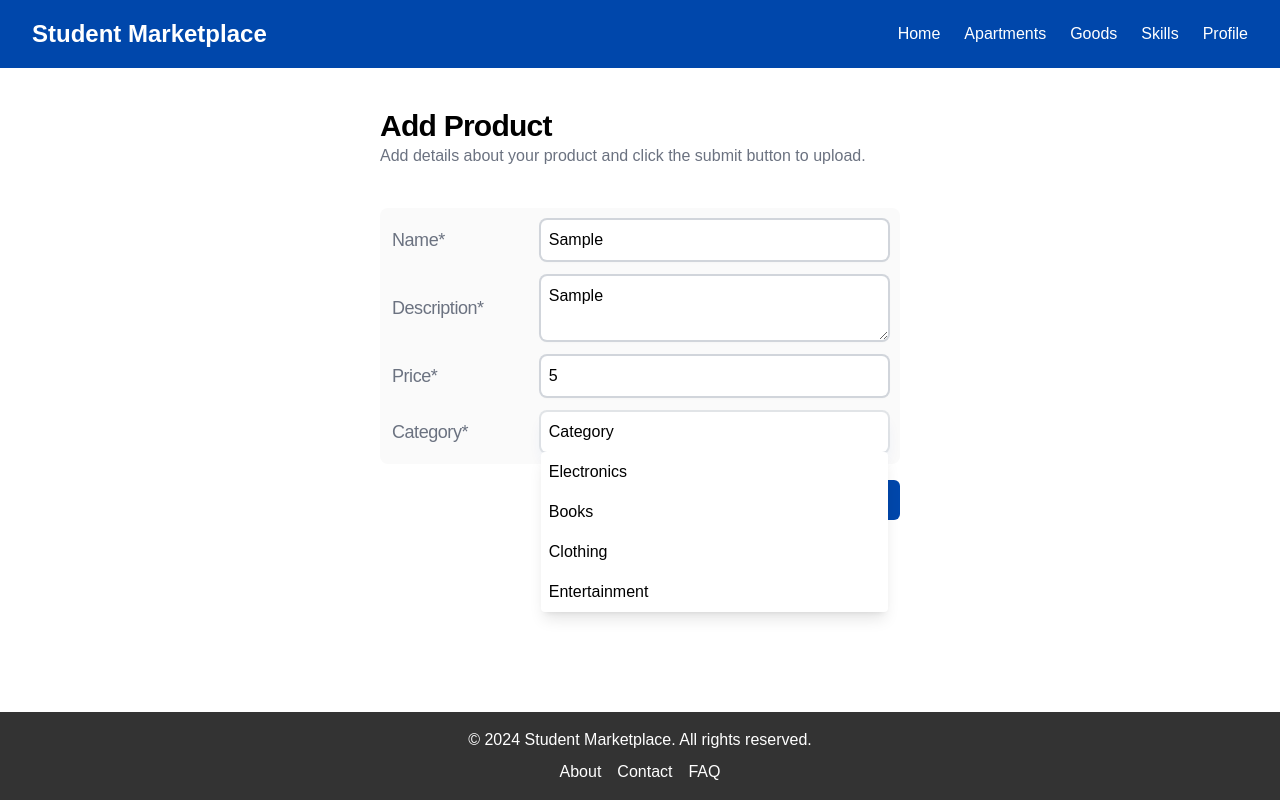
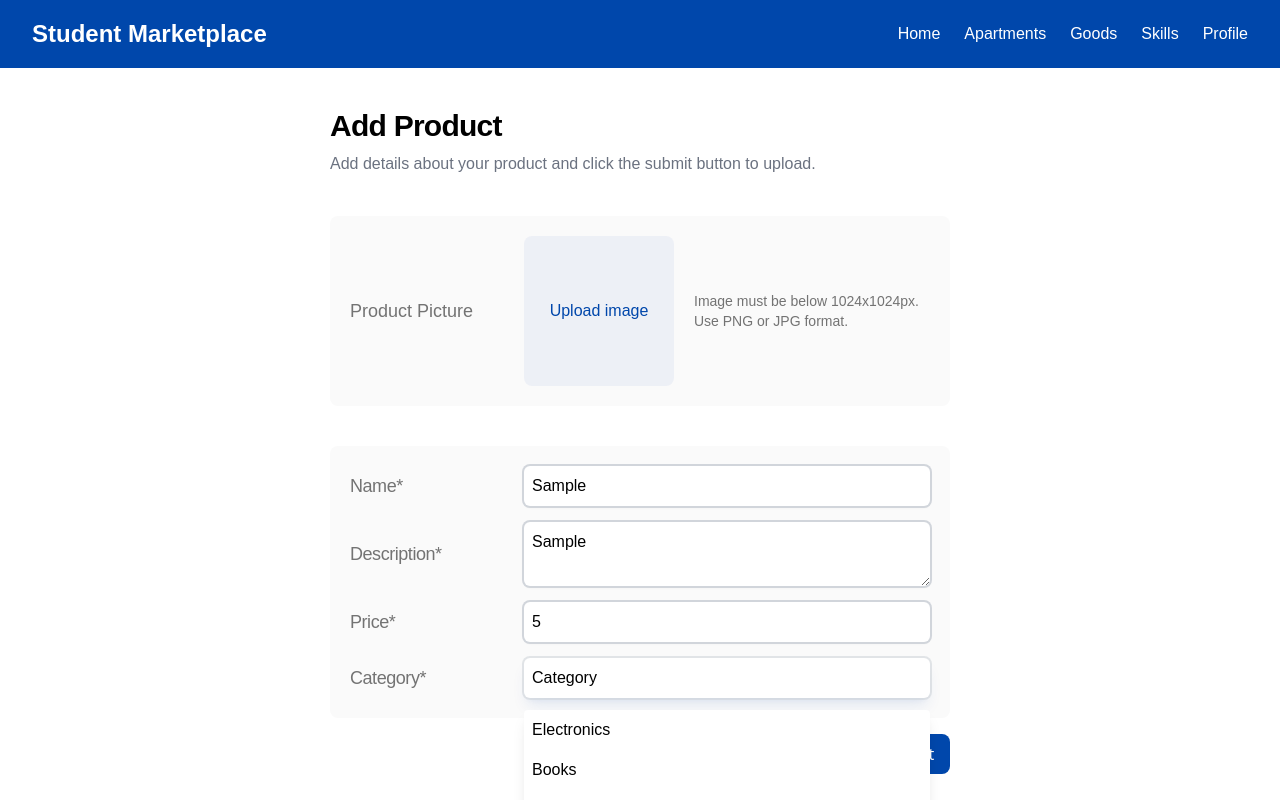
Before and after one commit to m-aishah/marketplace, a Next.js app: page /create-listing in a window 1280 px wide. Both pictures are taken after typing "Sample", "Sample", "5" into the empty fields and a click on the button "Category". Shown: the top 800 px of the page. Built offline with nearby package versions, Linux system fonts and the light colour scheme.

Commit message:
feat: implement image upload functionality

```diff
--- a/src/app/create-listing/page.jsx
+++ b/src/app/create-listing/page.jsx
@@ -2,11 +2,30 @@
 "use client";
 import React, { useState, useRef, useEffect } from "react";
 import categories from "./categories";
+import Image from "next/image";
 
 function CreateListing() {
+  const [selectedImage, setSelectedImage] = useState(null);
   const [isMenuOpen, setIsMenuOpen] = useState(false);
   const [selectedOption, setSelectedOption] = useState("Category");
   const menuRef = useRef(null);
+
+  const handleImageClick = () => {
+    document.getElementById("imageInput").click();
+  };
+
+  const handleImageChange = (event) => {
+    const file = event.target.files[0];
+    if (file) {
+      const reader = new FileReader();
+      reader.onload = () => {
+        if (reader.readyState === 2) {
+          setSelectedImage(reader.result);
+        }
+      };
+      reader.readAsDataURL(file);
+    }
+  };
 
   const closeMenu = () => {
     setIsMenuOpen(false);
@@ -31,10 +50,10 @@ function CreateListing() {
   }, []);
 
   return (
-    <div className="w-full h-full flex justify-center items-center">
-      <div className="w-[600px] h-full p-10 flex flex-col items-center">
+    <div className="w-full h-full flex justify-center items-center pb-28">
+      <div className="w-[700px] h-full p-10 flex flex-col items-center">
         <div className="mb-10 self-start">
-          <h1 className="text-black text-3xl font-semibold tracking-tight">
+          <h1 className="text-black text-3xl font-semibold tracking-tight mb-2">
             Add Product
           </h1>
           <p className="text-gray-500 text-base font-light tracking-normal">
@@ -49,11 +68,47 @@ function CreateListing() {
             event.preventDefault();
           }}
         >
-          <div className="w-full bg-[#FAFAFA] flex flex-col items-center gap-4 mb-4 p-3 rounded-lg">
+          <div className="w-full flex items-center p-5 bg-[#FAFAFA] mb-10 rounded-lg">
+            <div className="w-[30%]">
+              <p className="text-[#737373] text-lg font-light">
+                Product Picture
+              </p>
+            </div>
+            <div className="flex-1 flex items-center justify-between">
+              <div
+                onClick={handleImageClick}
+                className="h-[150px] cursor-pointer rounded-lg bg-brand/5 aspect-square mr-5 flex flex-col justify-center items-center hover:bg-gray-200"
+              >
+                {selectedImage ? (
+                  <Image
+                    src={selectedImage}
+                    height={150}
+                    width={150}
+                    alt="selected image"
+                    className="h-full w-full object-cover rounded-lg"
+                  />
+                ) : (
+                  <p className="text-base text-brand">Upload image</p>
+                )}
+              </div>
+              <input
+                type="file"
+                id="imageInput"
+                accept="image/*"
+                style={{ display: "none" }}
+                onChange={handleImageChange}
+              />
+              <p className="text-[#737373] text-sm font-light">
+                Image must be below 1024x1024px. Use PNG or JPG format.
+              </p>
+            </div>
+          </div>
+
+          <div className="w-full bg-[#FAFAFA] flex flex-col items-center gap-4 mb-4 p-5 rounded-lg">
             <div className="w-full flex justify-between items-center">
               <label
                 htmlFor="product-name"
-                className="text-lg font-light tracking-tight text-gray-500 w-[30%]"
+                className="text-lg font-light tracking-tight text-[#737373] w-[30%]"
               >
                 Name*
               </label>
@@ -67,7 +122,7 @@ function CreateListing() {
             <div className="w-full flex justify-between items-center">
               <label
                 htmlFor="product-description"
-                className="text-lg font-light tracking-tight text-gray-500 w-[30%]"
+                className="text-lg font-light tracking-tight text-[#737373] w-[30%]"
               >
                 Description*
               </label>
@@ -80,7 +135,7 @@ function CreateListing() {
             <div className="w-full flex justify-between items-center">
               <label
                 htmlFor="product-price"
-                className="text-lg font-light tracking-tight text-gray-500 w-[30%]"
+                className="text-lg font-light tracking-tight text-[#737373] w-[30%]"
               >
                 Price*
               </label>
@@ -94,7 +149,7 @@ function CreateListing() {
             <div className=" w-full flex justify-between items-center">
               <label
                 htmlFor="product-category"
-                className="text-lg font-light tracking-tight text-gray-500 w-[30%]"
+                className="text-lg font-light tracking-tight text-[#737373] w-[30%]"
               >
                 Category*
               </label>
@@ -109,7 +164,7 @@ function CreateListing() {
                 {isMenuOpen && (
                   <div
                     ref={menuRef}
-                    className="absolute w-full rounded shadow-lg top-10 text-base bg-white"
+                    className="absolute w-full rounded shadow-lg top-10 text-base bg-white mt-3"
                   >
                     {categories.map((category) => {
                       return (
@@ -129,11 +184,10 @@ function CreateListing() {
               </div>
             </div>
           </div>
-          {/* <input type="file" /> */}
 
           <div className="w-full flex justify-end">
             <button
-              className="bg-brand text-white font-sans text-base font-normal tracking-tight py-2 px-4 rounded-md hover:bg-brand/60 transition-colors"
+              className="bg-brand text-white font-sans text-base font-normal tracking-tight py-2 px-4 rounded-lg hover:bg-brand/60 transition-colors"
               type="submit"
             >
               Submit
```
